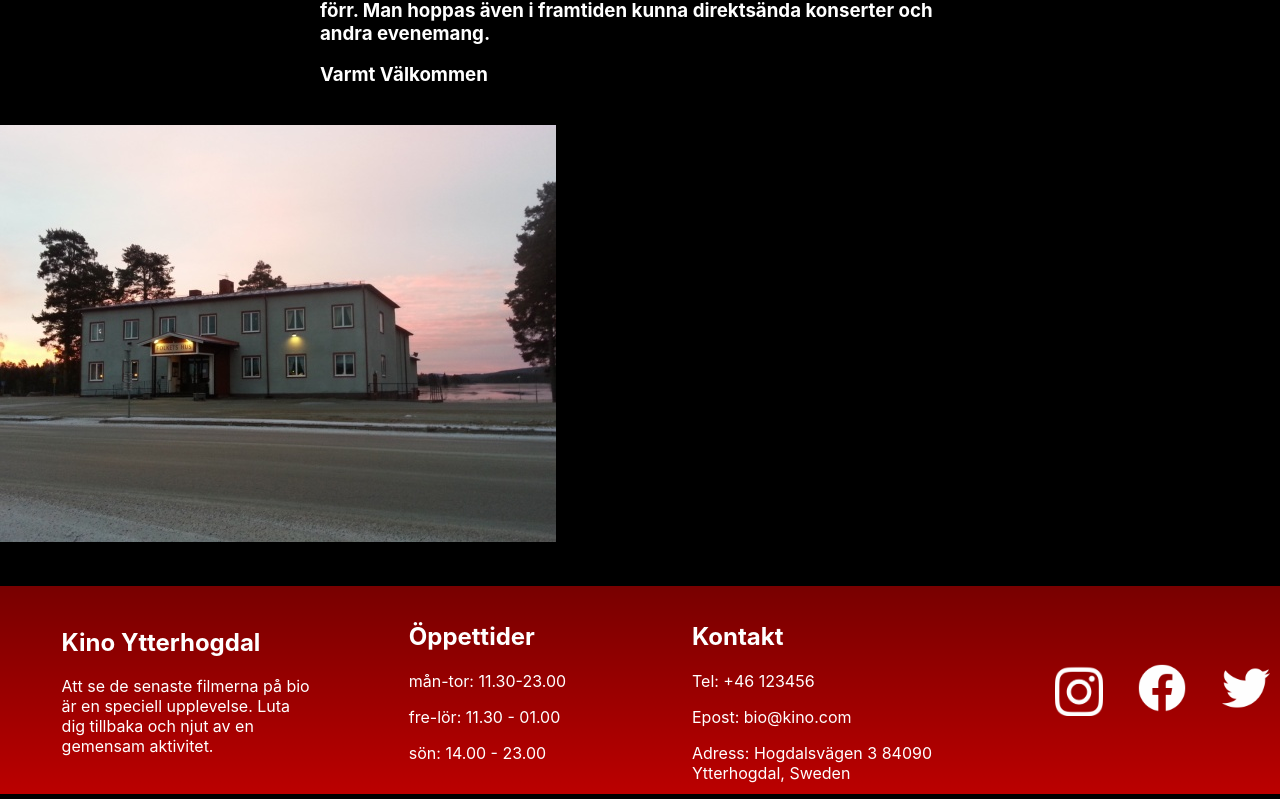
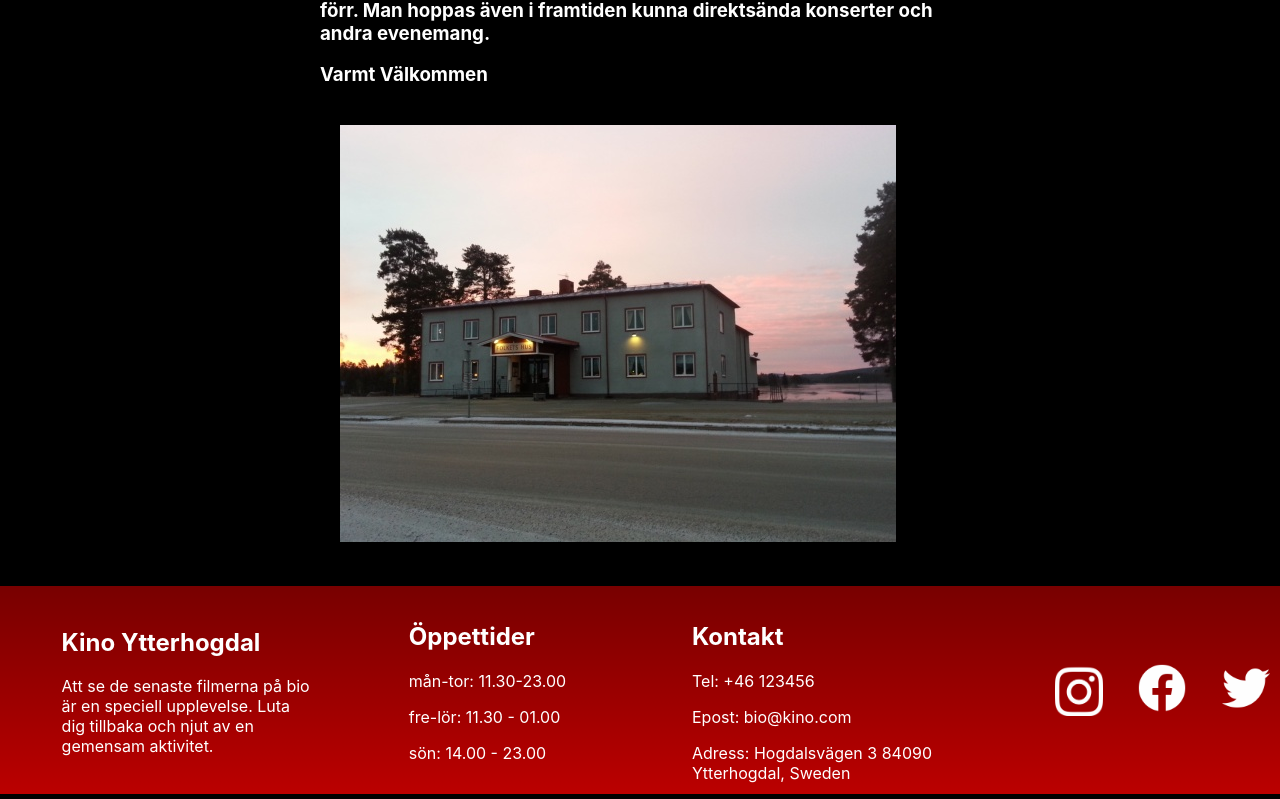
Before and after one commit to Nw84/KinoNextJS, a Next.js app: page /aboutus/history in a window 1280 px wide. Shown: the part 487-1286 px from the top of the page. Built offline with nearby package versions, Linux system fonts and the light colour scheme.

Commit message:
fixed a minor problem that happend with the merge

```diff
--- a/pages/aboutus/accessibility/index.js
+++ b/pages/aboutus/accessibility/index.js
@@ -1,5 +1,5 @@
 import AboutUsNavigation from "../../../components/layout/AboutUsNavigation"
-import classes from "../../../styles/AboutUs.module.css";
+import classes from "../../../styles/aboutUs.module.css";
 
 function a11y() {
     return <div>
--- a/pages/aboutus/faq/index.js
+++ b/pages/aboutus/faq/index.js
@@ -1,6 +1,6 @@
 import AboutUsNavigation from "../../../components/layout/AboutUsNavigation"
 
-import classes from "../../../styles/AboutUs.module.css";
+import classes from "../../../styles/aboutUs.module.css";
 
 function faq() {
     return <div>
--- a/pages/aboutus/history/index.js
+++ b/pages/aboutus/history/index.js
@@ -1,5 +1,5 @@
 import AboutUsNavigation from "../../../components/layout/AboutUsNavigation"
-import classes from "../../../styles/AboutUs.module.css";
+import classes from "../../../styles/aboutUs.module.css";
 
 function history() {
     return <div>
@@ -14,7 +14,7 @@
                 <h3>Varmt Välkommen</h3>
             </div>
             <br></br>
-            <div className="bioImg">
+            <div className={classes.bioImg}>
                 <img src='/yhbio.jpg' />
             </div>
 
--- a/pages/aboutus/policy/index.js
+++ b/pages/aboutus/policy/index.js
@@ -1,6 +1,6 @@
 import AboutUsNavigation from "../../../components/layout/AboutUsNavigation"
 
-import classes from "../../../styles/AboutUs.module.css";
+import classes from "../../../styles/aboutUs.module.css";
 
 function policy() {
     return <div>
--- a/styles/AboutUs.module.css
+++ b/styles/AboutUs.module.css
@@ -2,18 +2,23 @@
     color: white;
     box-sizing: inherit;
     padding: 40px 0px 40px 0px;
+    display: flex;
+    flex-direction: column;
+    align-items: center;
+    justify-content: center;
 }
 
 .aboutUsItem {
     margin: auto;
     max-width: 50vw;
+
 }
 
 .aboutUsItem h1 {
     text-align: center;
 }
 
-.about-us-item img {
+.bioImg {
     box-shadow: 0px 0px 15px 1px black;
     float: none;
     margin: 0;
```
Also changed, not shown: pages/aboutus/index.js (deleted, +0 -29 lines).
